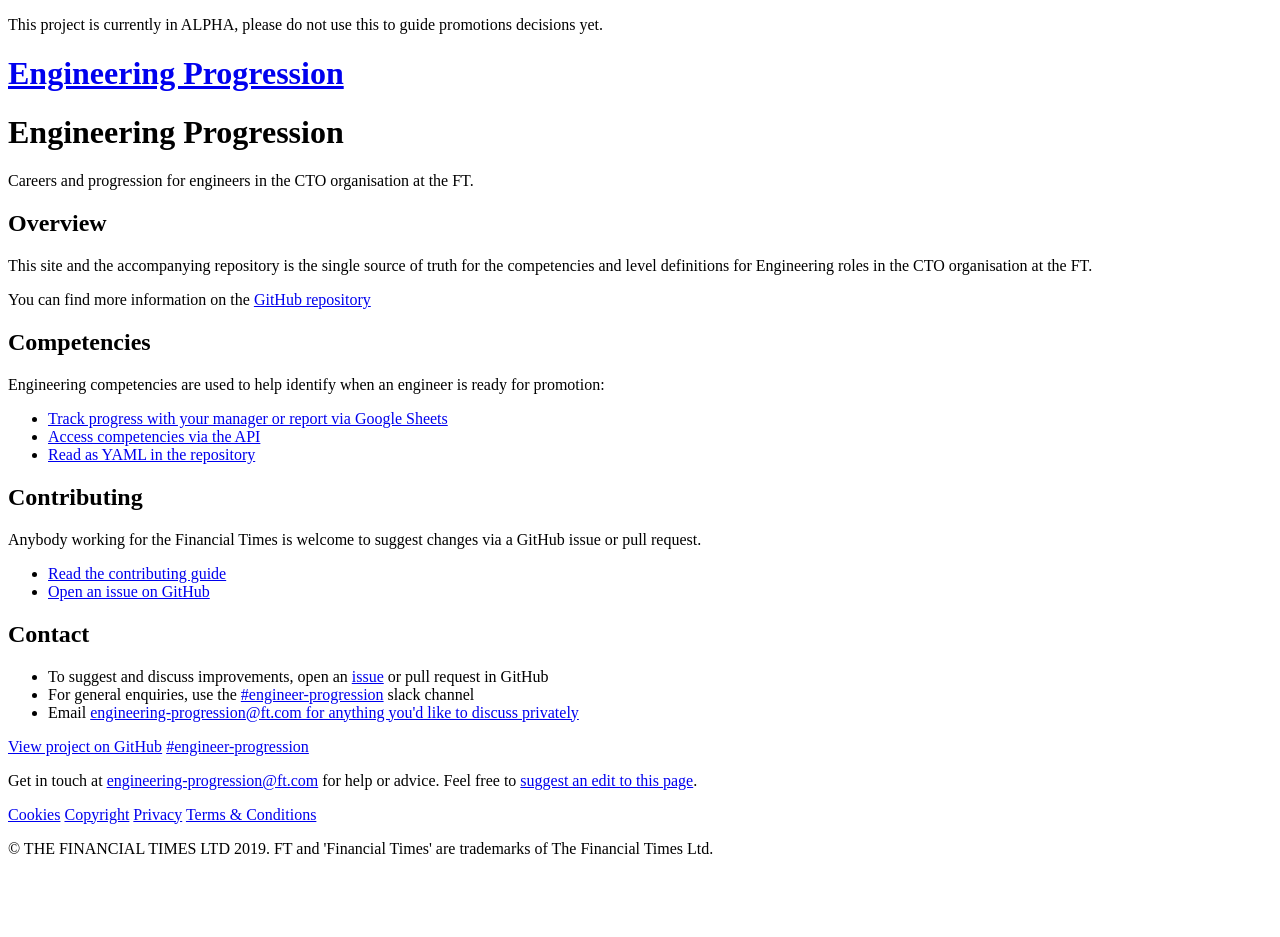
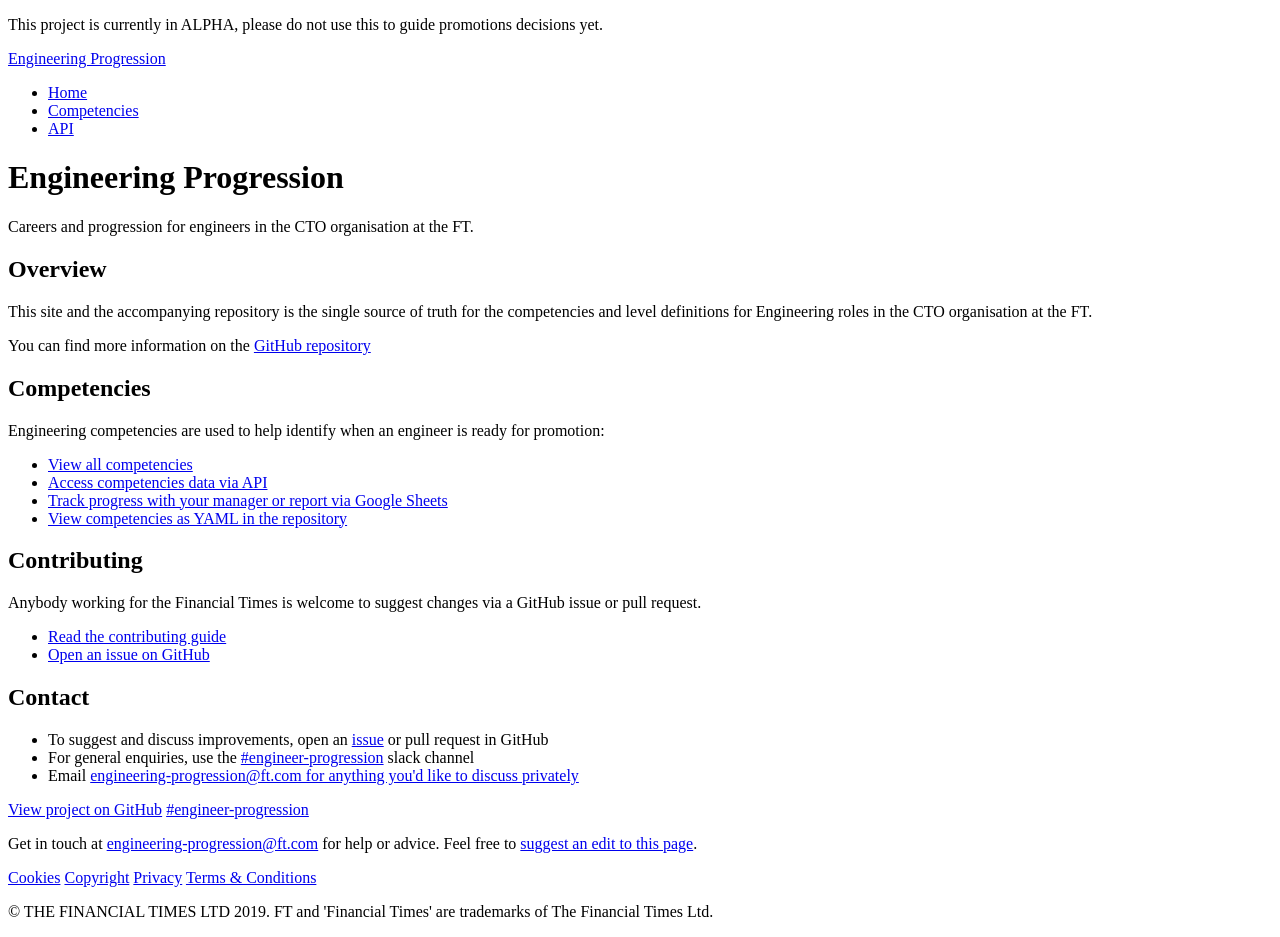
Before and after one commit to Financial-Times/engineering-progression, a Jekyll site: the page built from site/pages/home.html, in a window 1280 px wide. Built offline with Jekyll 4.4.1, drawn with Linux system fonts in a browser that asks for light colours; a style sheet for code colours, icons or effects is not loaded; before the commit the page ends 900 px from its top, so only the background shows below that.

Commit message:
Make the site more easily navigable (#70)
* Make the site more easily navigable

This adds two things:

1. A site-wide navigation, which includes links to home, competencies
   data, and the API documentation
2. A link to the competencies page on the home page

* Fix a typo

Co-Authored-By: rowanmanning <accounts+github@rowanmanning.com>

```diff
--- a/site/_includes/header.html
+++ b/site/_includes/header.html
@@ -1,13 +1,31 @@
 
-<header class="o-header-services" data-o-component="o-header">
+<header class="o-header-services" data-o-component="o-header-services">
 
-	<div class="o-header-services__top o-header-services__container">
-		<div class="o-header-services__ftlogo"></div>
+	<div class="o-header-services__top">
+		<div class="o-header-services__logo"></div>
 		<div class="o-header-services__title">
-			<h1 class="o-header-services__product-name">
-				<a href="/">Engineering Progression</a>
-			</h1>
+			<a class="o-header-services__product-name" href="/">Engineering Progression</a>
 		</div>
 	</div>
 
+	<nav class="o-header-services__primary-nav" aria-label="primary">
+		<ul class="o-header-services__primary-nav-list">
+			<li>
+				<a href="/" {% if page.url == '/' %}aria-current="true"{% endif %}>
+					Home
+				</a>
+			</li>
+			<li>
+				<a href="/competencies/" {% if page.url == '/competencies/' %}aria-current="true"{% endif %}>
+					Competencies
+				</a>
+			</li>
+			<li>
+				<a href="/docs/api/" {% if page.url == '/docs/api/' %}aria-current="true"{% endif %}>
+					API
+				</a>
+			</li>
+		</ul>
+	</nav>
+
 </header>
--- a/site/_layouts/default.html
+++ b/site/_layouts/default.html
@@ -37,7 +37,7 @@
 			display: none !important;
 		}
 	</style>
-	<link rel="stylesheet" href="https://www.ft.com/__origami/service/build/v2/bundles/css?modules=o-typography@^5.8.0,o-layout@^3.0.0-beta.2,o-header-services@^2.3.4,o-footer-services@^2.0.3,o-syntax-highlight@^1.4.0,o-message@^3.1.0,o-table@^6.9.0,o-labels@^4.2.2&brand=internal" />
+	<link rel="stylesheet" href="https://www.ft.com/__origami/service/build/v2/bundles/css?modules=o-typography@^5.8.0,o-layout@^3.0.0-beta.2,o-header-services@^3.2.9,o-footer-services@^2.0.3,o-syntax-highlight@^1.4.0,o-message@^3.1.0,o-table@^6.9.0,o-labels@^4.2.2&brand=internal" />
 	<link rel="stylesheet" href="{{ "/css/main.css" | prepend: site.baseurl }}" />
 
 	<!-- Site links -->
@@ -53,7 +53,7 @@
 				var s = document.getElementsByTagName('script')[0];
 				s.parentNode.insertBefore(o, s);
 			}
-		}('https://www.ft.com/__origami/service/build/v2/bundles/js?modules=o-typography@^5.8.0,o-layout@^3.0.0-beta.2,o-header-services@^2.3.4,o-footer-services@^2.0.3,o-syntax-highlight@^1.4.0,o-message@^3.1.0,o-table@^6.9.0'));
+		}('https://www.ft.com/__origami/service/build/v2/bundles/js?modules=o-typography@^5.8.0,o-layout@^3.0.0-beta.2,o-header-services@^3.2.9,o-footer-services@^2.0.3,o-syntax-highlight@^1.4.0,o-message@^3.1.0,o-table@^6.9.0'));
 	</script>
 
 </head>
--- a/site/pages/home.html
+++ b/site/pages/home.html
@@ -37,9 +37,10 @@
 				promotion:
 			</p>
 			<ul>
+				<li><a href="/competencies/">View all competencies</a></li>
+				<li><a href="/docs/api/">Access competencies data via API</a></li>
 				<li><a href="https://docs.google.com/spreadsheets/d/1V0LIbCQtJsi2iowfJnRTDr4Na4LhNAlJ_UHl9dDQs00/edit" class="o-typography-link--external">Track progress with your manager or report via Google Sheets</a></li>
-				<li><a href="/docs/api/">Access competencies via the API</a></li>
-				<li><a href="{{site.github.repository_url}}/blob/master/data/competencies.yml" class="o-typography-link--external">Read as YAML in the repository</a></li>
+				<li><a href="{{site.github.repository_url}}/blob/master/data/competencies.yml" class="o-typography-link--external">View competencies as YAML in the repository</a></li>
 			</ul>
 		</div>
 
```
